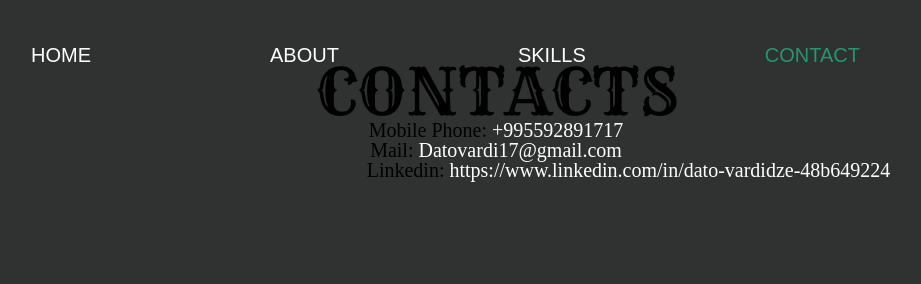
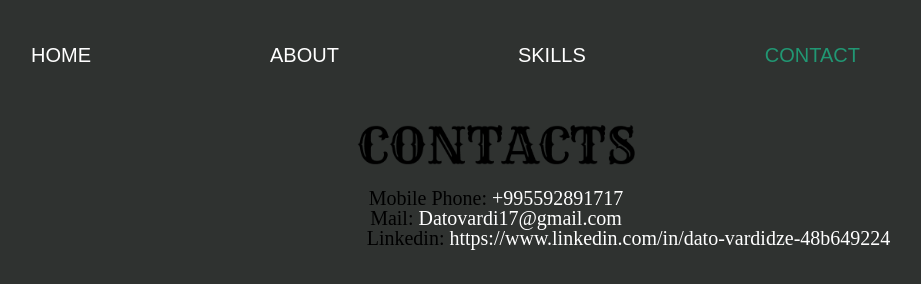
Before and after one commit to datovardidze17/resume, a plain HTML site: page contact.html in a window 1280 px wide. Shown: the whole page, without its empty margins (144-1065 px from the left). Drawn offline with Linux system fonts and the light colour scheme.

Commit message:
added alt

```diff
--- a/contact.html
+++ b/contact.html
@@ -25,7 +25,7 @@
 		</nav>
 	</header>
 	<section>
-		<center><img class="contact" src="Image/CONTACTS.png"></center>
+		<center><img class="contact" src="Image/CONTACTS.png" alt="Photo"></center>
 		<center><span class="mobile">Mobile Phone: <span class="number">+995592891717</span></span></center>
 		<center><span class="mail">Mail: <span class="gmail">Datovardi17@gmail.com</span></span></center>
 		<center><span class="linked">Linkedin: <span class="linkedin">https://www.linkedin.com/in/dato-vardidze-48b649224</span></span></center>
--- a/css/style.css
+++ b/css/style.css
@@ -93,11 +93,11 @@ a:hover{
 
 /*contacts*/
 
-/*.contact {
+.contact {
 	margin-top: 60px;
 	height: 40px;
 	margin-bottom: 20px;
-}*/
+}
 
 .mobile {
 	font-size: 20px;
```
